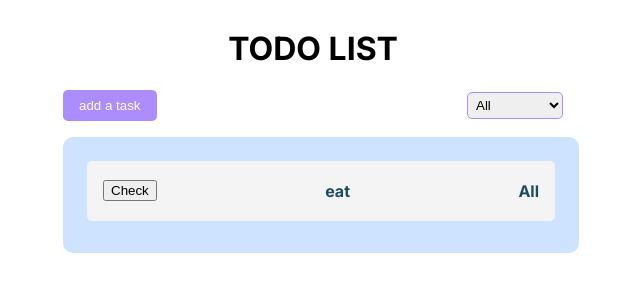
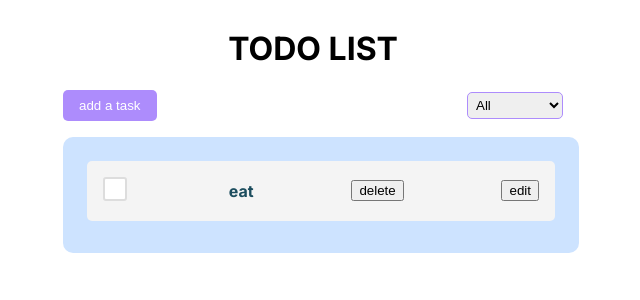
Before and after one commit to wx-it/reactjs-to-do-app, a React (Create React App) app: page / in a window 1280 px wide. Shown: the top 300 px of the page, without its empty margins (327-967 px from the left). Built offline with nearby package versions, Linux system fonts and the light colour scheme.

Commit message:
checkbox done

```diff
--- a/package.json
+++ b/package.json
@@ -12,6 +12,7 @@
     "react-dom": "^18.2.0",
     "react-icons": "^4.7.1",
     "react-scripts": "5.0.1",
+    "react-spring": "^9.6.1",
     "web-vitals": "^2.1.4"
   },
   "scripts": {
--- a/src/App.js
+++ b/src/App.js
@@ -1,5 +1,13 @@
 import { useState } from "react";
 import { nanoid } from "nanoid";
+import {
+  animated,
+  useSpring,
+  config,
+  useSpringRef,
+  useChain
+} from "react-spring";
+
 
 function App() {
 
@@ -7,6 +15,30 @@ function App() {
   const [tasks, setTasks] = useState([{task:"eat", select:"All"}])
   const [displayTasks, setDisplayTasks] = useState(false)
   const [checked, setChecked] = useState(false)
+
+  const checkboxAnimationRef = useSpringRef();
+  const checkboxAnimationStyle = useSpring({
+    backgroundColor: checked ? "#808" : "#fff",
+    borderColor: checked ? "#808" : "#ddd",
+    config: config.gentle,
+    ref: checkboxAnimationRef
+  });
+
+  const [checkmarkLength, setCheckmarkLength] = useState(null);
+
+  const checkmarkAnimationRef = useSpringRef();
+  const checkmarkAnimationStyle = useSpring({
+    x: checked ? 0 : checkmarkLength,
+    config: config.gentle,
+    ref: checkmarkAnimationRef
+  });
+
+  useChain(
+    checked
+      ? [checkboxAnimationRef, checkmarkAnimationRef]
+      : [checkmarkAnimationRef, checkboxAnimationRef],
+    [0, 0.1]
+  );
 
 
   function addTasks(){
@@ -93,9 +125,32 @@ return (
         <div className="all-tasks">
           {tasks.map(task=> (
             <div className="task" key={nanoid()}>
-              <button onClick={checkBtn} >Check</button>
+              <label>
+                <input type="checkbox" onChange={checkBtn} />
+                <animated.svg
+                style={checkboxAnimationStyle}
+                className={`checkbox ${checked ? "checkbox--active" : ""}`}
+                aria-hidden="true"
+                viewBox="0 0 15 11"
+                fill="none"
+                >
+                 <animated.path
+                    d="M1 4.5L5 9L14 1"
+                    strokeWidth="2"
+                    stroke="#fff"
+                    ref={(ref) => {
+                      if (ref) {
+                      setCheckmarkLength(ref.getTotalLength());
+                      }
+                        }}
+                       strokeDasharray={checkmarkLength}
+                       strokeDashoffset={checkmarkAnimationStyle.x}
+                />
+              </animated.svg>
+              </label>
               <p style={underline} >{task.task}</p>
-              <p>{task.select}</p>
+              <button>delete</button>
+              <button>edit</button>
             </div>
           ))}
         </div>
--- a/src/index.css
+++ b/src/index.css
@@ -57,6 +57,35 @@ main{
   padding: 0.25rem 1rem;
   border-radius: 5px;
 }
+/*
+.task button{
+  border: none;
+  background-color: transparent;
+  color: rgb(173, 140, 252);
+  font-size: 18px;
+  border: 1px red solid;
+} */
+
+input[type="checkbox"] {
+  clip: rect(0 0 0 0);
+  clip-path: inset(50%);
+  height: 1px;
+  overflow: hidden;
+  position: absolute;
+  white-space: nowrap;
+  width: 1px;
+}
+
+.checkbox {
+  display: inline-block;
+  height: 20px;
+  width: 20px;
+  border-radius: 3px;
+  background: #fff;
+  border: 2px #ddd solid;
+  margin-right: 4px;
+}
+
 
 .all-tasks p{
   font-weight: 700;
```
Also changed, not shown: 1 other file (tests, documents, lock files or other folders).
